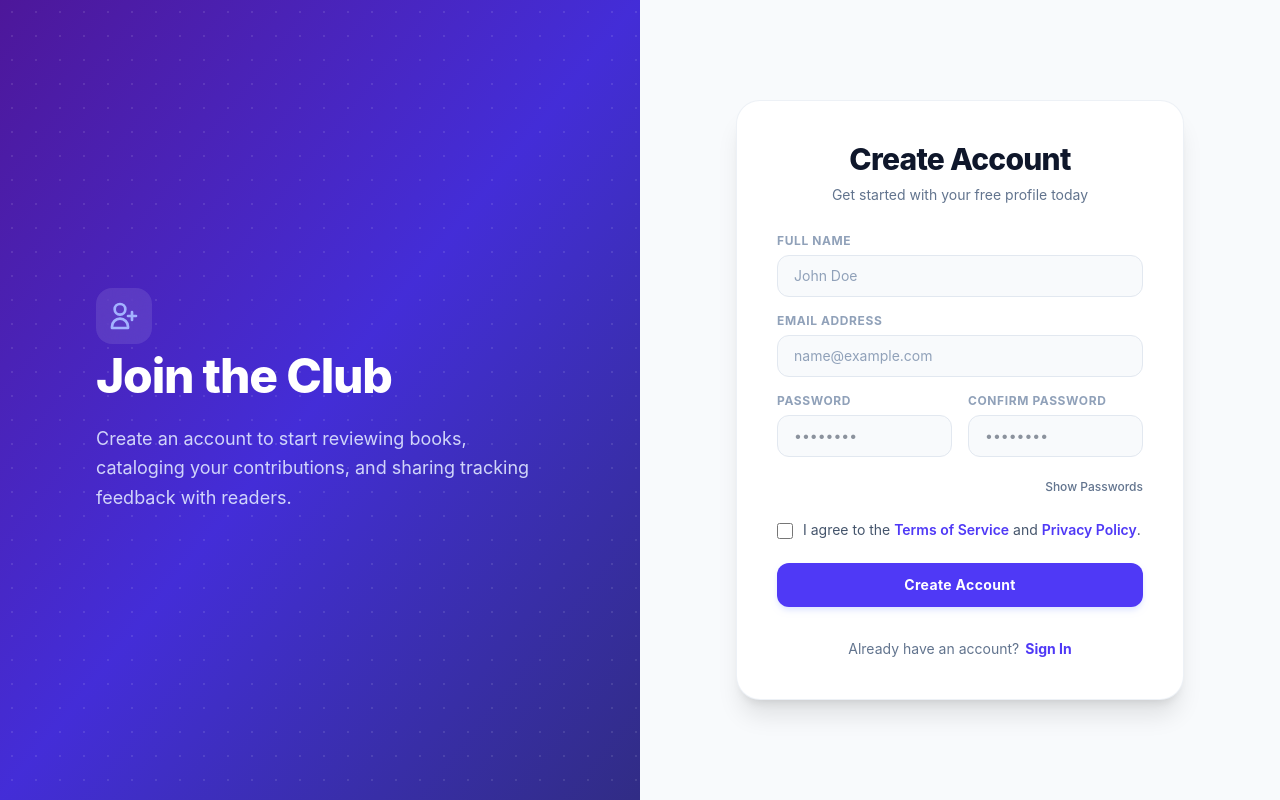
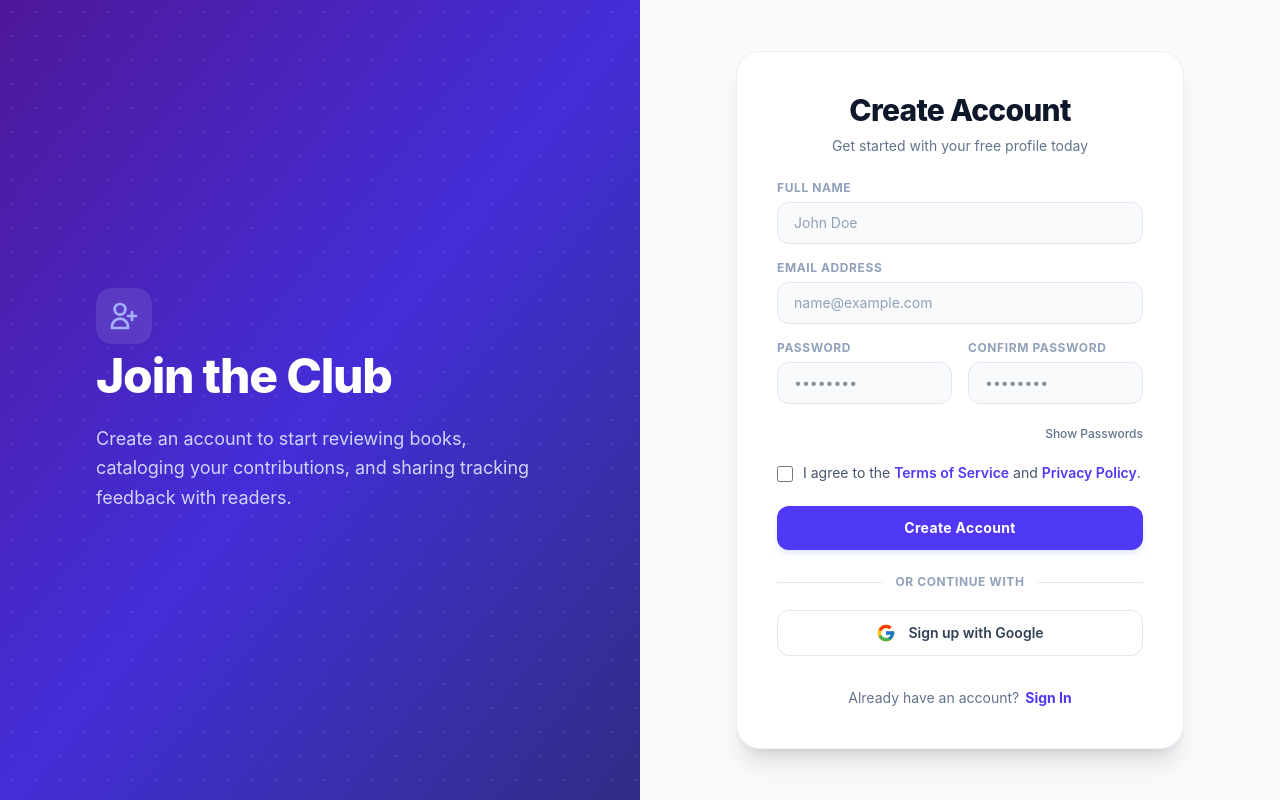
Before and after one commit to Pravin-praj/BookReview-frontend, a React (Vite) app: page /signup in a window 1280 px wide. Built offline with nearby package versions, Linux system fonts and the light colour scheme; no server answers.

Commit message:
commited

```diff
--- a/package.json
+++ b/package.json
@@ -12,6 +12,7 @@
   "dependencies": {
     "@tailwindcss/vite": "^4.3.1",
     "axios": "^1.18.0",
+    "jwt-decode": "^4.0.0",
     "react": "^19.2.6",
     "react-dom": "^19.2.6",
     "react-icon": "^1.0.0",
--- a/src/App.jsx
+++ b/src/App.jsx
@@ -10,6 +10,7 @@ import Profile from './User/Profile'
 import ManageBooks from './Admin/ManageBooks'
 import ManageReviews from './Admin/ManageReviews'
 import ManageUsers from './Admin/ManageUsers'
+import OAuthSuccess from './Auth/OAuthSuccess'
 import {ToastContainer} from 'react-toastify'
 function App() {
   const token=localStorage.getItem("token")
@@ -109,6 +110,13 @@ function App() {
 />
 
 
+
+<Route
+    path="/oauth-success"
+    element={<OAuthSuccess />}
+/>
+
+
         </Routes>
       </Router>
     </div>
--- a/src/Auth/Login.jsx
+++ b/src/Auth/Login.jsx
@@ -2,6 +2,7 @@ import React, { useState } from 'react';
 import axios from 'axios';
 import { useNavigate } from 'react-router-dom';
 import { toast } from 'react-toastify';
+
 function Login() {
   const API_URL = import.meta.env.VITE_API_URL;
   const navigate = useNavigate();
@@ -39,16 +40,11 @@ function Login() {
         }
       );
 
-
-
       // Save credentials safely
       localStorage.setItem("token", response.data.token);
       localStorage.setItem("role", response.data.role);
       localStorage.setItem("id", response.data.id);
-      // Storing email explicitly so your dashboard components don't display fallback states
       localStorage.setItem("email", formData.email);
-
-
 
       if (response.data.role === "ADMIN") {
         toast.success("Login successful!");
@@ -64,6 +60,10 @@ function Login() {
     } finally {
       setLoading(false);
     }
+  };
+
+  const handleGoogleLogin = () => {
+    window.location.href = `${import.meta.env.VITE_API_URL}/oauth2/authorization/google`;
   };
 
   return (
@@ -88,7 +88,7 @@ function Login() {
 
       {/* Right Side Form Interaction Container */}
       <div className="w-full lg:w-1/2 flex justify-center items-center p-6 sm:p-12">
-        <div className="bg-white border border-slate-200/60 shadow-xl rounded-3xl w-full max-w-md p-8 sm:p-10 space-y-8">
+        <div className="bg-white border border-slate-200/60 shadow-xl rounded-3xl w-full max-w-md p-8 sm:p-10 space-y-6">
 
           <div className="text-center space-y-2">
             <h2 className="text-3xl font-extrabold text-slate-900 tracking-tight">
@@ -184,34 +184,45 @@ function Login() {
             >
               {loading ? "Verifying Account..." : "Sign In"}
             </button>
+          </form>
 
           {/* Visual Decorative Divider Line */}
           <div className="flex items-center my-6">
             <div className="flex-1 border-t border-slate-200"></div>
-              <span className="px-3 text-xs font-bold uppercase tracking-wider text-slate-400">or use social accounts</span>
+            <span className="px-3 text-xs font-bold uppercase tracking-wider text-slate-400">or continue with</span>
             <div className="flex-1 border-t border-slate-200"></div>
           </div>
 
-            {/* Secondary OAuth Blocks */}
-            <div className="grid grid-cols-2 gap-3">
-              <button type="button" className="flex items-center justify-center gap-2 border border-slate-200 py-2.5 rounded-xl text-sm font-semibold text-slate-600 hover:bg-slate-50 transition-colors">
-                Google
-              </button>
-              <button type="button" className="flex items-center justify-center gap-2 border border-slate-200 py-2.5 rounded-xl text-sm font-semibold text-slate-600 hover:bg-slate-50 transition-colors">
-                GitHub
+          {/* Google OAuth Button */}
+          <div>
+            <button
+              type="button"
+              onClick={handleGoogleLogin}
+              className="w-full flex items-center justify-center gap-3 border border-slate-200 py-3 rounded-xl text-sm font-semibold text-slate-700 hover:bg-slate-50 transition-all active:scale-[0.99]"
+            >
+              <svg
+                xmlns="http://www.w3.org/2000/svg"
+                viewBox="0 0 48 48"
+                className="w-5 h-5 flex-shrink-0"
+              >
+                <path fill="#FFC107" d="M43.6 20.5H42V20H24v8h11.3C33.7 32.7 29.3 36 24 36c-6.6 0-12-5.4-12-12s5.4-12 12-12c3 0 5.7 1.1 7.8 3l5.7-5.7C34.1 6.1 29.3 4 24 4 12.9 4 4 12.9 4 24s8.9 20 20 20 20-8.9 20-20c0-1.3-.1-2.7-.4-3.5z"/>
+                <path fill="#FF3D00" d="M6.3 14.7l6.6 4.8C14.7 16 19 12 24 12c3 0 5.7 1.1 7.8 3l5.7-5.7C34.1 6.1 29.3 4 24 4c-7.7 0-14.3 4.4-17.7 10.7z"/>
+                <path fill="#4CAF50" d="M24 44c5.2 0 10-2 13.5-5.3l-6.2-5.2C29.2 35.2 26.7 36 24 36c-5.3 0-9.8-3.3-11.4-8l-6.6 5.1C9.3 39.5 16.1 44 24 44z"/>
+                <path fill="#1976D2" d="M43.6 20.5H42V20H24v8h11.3c-1.1 3.1-3.3 5.5-6 6.8l6.2 5.2C39.3 36.5 44 30.8 44 24c0-1.3-.1-2.7-.4-3.5z"/>
+              </svg>
+              <span>Sign in with Google</span>
             </button>
           </div>
 
           {/* Redirect Footer Links */}
-            <div className="text-center pt-4">
+          <div className="text-center pt-2">
             <p className="text-sm text-slate-500">
               Don't have an account yet?
-                <a href="/register" className="text-indigo-600 font-bold hover:text-indigo-700 ml-1.5 transition-colors">
+              <a href="/signup" className="text-indigo-600 font-bold hover:text-indigo-700 ml-1.5 transition-colors">
                 Create Account
               </a>
             </p>
           </div>
-          </form>
 
         </div>
       </div>
--- /dev/null
+++ b/src/Auth/OAuthSuccess.jsx
@@ -0,0 +1,38 @@
+import { useEffect } from "react";
+import { useNavigate } from "react-router-dom";
+
+function OAuthSuccess() {
+
+    const navigate = useNavigate();
+
+    useEffect(() => {
+
+        const params = new URLSearchParams(window.location.search);
+        const id=params.get("id");
+        const token = params.get("token");
+        const role = params.get("role");
+        const email = params.get("email");
+
+        if (token) {
+
+            localStorage.setItem("token", token);
+            localStorage.setItem("role", role);
+            localStorage.setItem("email", email);
+            localStorage.setItem("id", id);
+
+            if (role === "ADMIN") {
+                window.location.href = "/admin/dashboard";
+            } else {
+                window.location.href = "/user/dashboard";
+            }
+
+        } else {
+            window.location.href = "/login";
+        }
+
+    }, []);
+
+    return <h2>Signing in...</h2>;
+}
+
+export default OAuthSuccess;
--- a/src/Auth/SignUp.jsx
+++ b/src/Auth/SignUp.jsx
@@ -2,6 +2,7 @@ import React, { useState } from 'react';
 import axios from 'axios';
 import { useNavigate } from 'react-router-dom';
 import { toast } from 'react-toastify';
+
 function SignUp() {
   const API_URL = import.meta.env.VITE_API_URL;
   const navigate = useNavigate();
@@ -42,12 +43,11 @@ function SignUp() {
 
     setLoading(true);
     try {
-      // Create a payload that aligns with standard auth entity architectures
       const payload = {
         name: formData.username,
         email: formData.email,
         password: formData.password,
-        role: "USER" // Default registration level assignment
+        role: "USER"
       };
 
       await axios.post(`${API_URL}/auth/signup`, payload, {
@@ -55,18 +55,22 @@ function SignUp() {
       });
 
       setStatusMessage({ type: "success", text: "Registration successful! Redirecting to login..." });
+      toast.success("Account created successfully!");
       setTimeout(() => {
         navigate("/login");
       }, 2000);
     } catch (error) {
       console.error("Signup failed:", error);
-      setStatusMessage({
-        type: "error",
-        text: error.response?.data?.message || "An error occurred while creating your account."
-      });
+      const msg = error.response?.data?.message || "An error occurred while creating your account.";
+      setStatusMessage({ type: "error", text: msg });
+      toast.error(msg);
     } finally {
       setLoading(false);
     }
+  };
+
+  const handleGoogleLogin = () => {
+    window.location.href = `${import.meta.env.VITE_API_URL}/oauth2/authorization/google`;
   };
 
   return (
@@ -91,7 +95,7 @@ function SignUp() {
 
       {/* Right Interaction Registration Container Form */}
       <div className="w-full lg:w-1/2 flex justify-center items-center p-6 sm:p-12">
-        <div className="bg-white border border-slate-200/60 shadow-xl rounded-3xl w-full max-w-md p-8 sm:p-10 space-y-7">
+        <div className="bg-white border border-slate-200/60 shadow-xl rounded-3xl w-full max-w-md p-8 sm:p-10 space-y-6">
 
           <div className="text-center space-y-2">
             <h2 className="text-3xl font-extrabold text-slate-900 tracking-tight">
@@ -161,7 +165,7 @@ function SignUp() {
                   value={formData.password}
                   onChange={handleChange}
                   required
-                  className="w-full px-4 py-2.5 bg-slate-50 border border-slate-200 rounded-xl text-sm transition-all focus:outline-none focus:border-indigo-500 focus:ring-2 focus:ring-indigo-100"
+                  className="w-full px-4 py-2.5 bg-slate-50 border border-slate-200 rounded-xl text-sm transition-all focus:outline-none focus:border-indigo-500 focus:ring-2 focus:ring-indigo-100 focus:bg-white"
                 />
               </div>
               <div>
@@ -175,12 +179,12 @@ function SignUp() {
                   value={formData.confirmPassword}
                   onChange={handleChange}
                   required
-                  className="w-full px-4 py-2.5 bg-slate-50 border border-slate-200 rounded-xl text-sm transition-all focus:outline-none focus:border-indigo-500 focus:ring-2 focus:ring-indigo-100"
+                  className="w-full px-4 py-2.5 bg-slate-50 border border-slate-200 rounded-xl text-sm transition-all focus:outline-none focus:border-indigo-500 focus:ring-2 focus:ring-indigo-100 focus:bg-white"
                 />
               </div>
             </div>
 
-            {/* View Password Toggle Switch Utility link element */}
+            {/* View Password Toggle Switch */}
             <div className="text-right">
               <button
                 type="button"
@@ -192,7 +196,7 @@ function SignUp() {
             </div>
 
             {/* Terms and Conditions Checkbox */}
-            <div className="pt-2">
+            <div className="pt-1">
               <label className="flex items-start gap-2.5 cursor-pointer select-none text-slate-600 text-sm">
                 <input
                   type="checkbox"
@@ -215,9 +219,38 @@ function SignUp() {
             >
               {loading ? "Registering Account..." : "Create Account"}
             </button>
+          </form>
+
+          {/* Visual Decorative Divider Line */}
+          <div className="flex items-center my-5">
+            <div className="flex-1 border-t border-slate-200"></div>
+            <span className="px-3 text-xs font-bold uppercase tracking-wider text-slate-400">or continue with</span>
+            <div className="flex-1 border-t border-slate-200"></div>
+          </div>
+
+          {/* Google OAuth Button */}
+          <div>
+            <button
+              type="button"
+              onClick={handleGoogleLogin}
+              className="w-full flex items-center justify-center gap-3 border border-slate-200 py-3 rounded-xl text-sm font-semibold text-slate-700 hover:bg-slate-50 transition-all active:scale-[0.99]"
+            >
+              <svg
+                xmlns="http://www.w3.org/2000/svg"
+                viewBox="0 0 48 48"
+                className="w-5 h-5 flex-shrink-0"
+              >
+                <path fill="#FFC107" d="M43.6 20.5H42V20H24v8h11.3C33.7 32.7 29.3 36 24 36c-6.6 0-12-5.4-12-12s5.4-12 12-12c3 0 5.7 1.1 7.8 3l5.7-5.7C34.1 6.1 29.3 4 24 4 12.9 4 4 12.9 4 24s8.9 20 20 20 20-8.9 20-20c0-1.3-.1-2.7-.4-3.5z"/>
+                <path fill="#FF3D00" d="M6.3 14.7l6.6 4.8C14.7 16 19 12 24 12c3 0 5.7 1.1 7.8 3l5.7-5.7C34.1 6.1 29.3 4 24 4c-7.7 0-14.3 4.4-17.7 10.7z"/>
+                <path fill="#4CAF50" d="M24 44c5.2 0 10-2 13.5-5.3l-6.2-5.2C29.2 35.2 26.7 36 24 36c-5.3 0-9.8-3.3-11.4-8l-6.6 5.1C9.3 39.5 16.1 44 24 44z"/>
+                <path fill="#1976D2" d="M43.6 20.5H42V20H24v8h11.3c-1.1 3.1-3.3 5.5-6 6.8l6.2 5.2C39.3 36.5 44 30.8 44 24c0-1.3-.1-2.7-.4-3.5z"/>
+              </svg>
+              <span>Sign up with Google</span>
+            </button>
+          </div>
 
           {/* Redirect Footer Links */}
-            <div className="text-center pt-4">
+          <div className="text-center pt-2">
             <p className="text-sm text-slate-500">
               Already have an account?
               <a href="/login" className="text-indigo-600 font-bold hover:text-indigo-700 ml-1.5 transition-colors">
@@ -225,7 +258,6 @@ function SignUp() {
               </a>
             </p>
           </div>
-          </form>
 
         </div>
       </div>
```
Also changed, not shown: 1 other file (tests, documents, lock files or other folders). Lines whose indentation alone changed are shown as unchanged.
